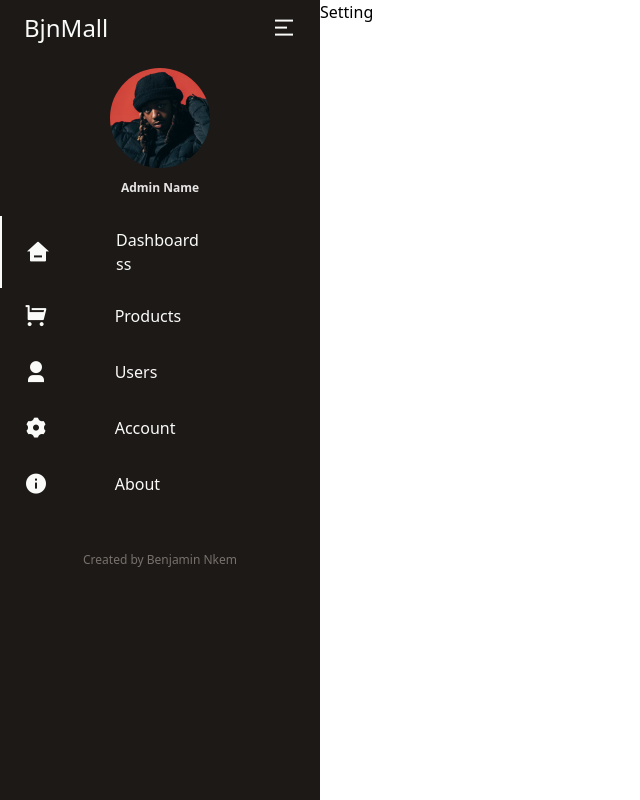
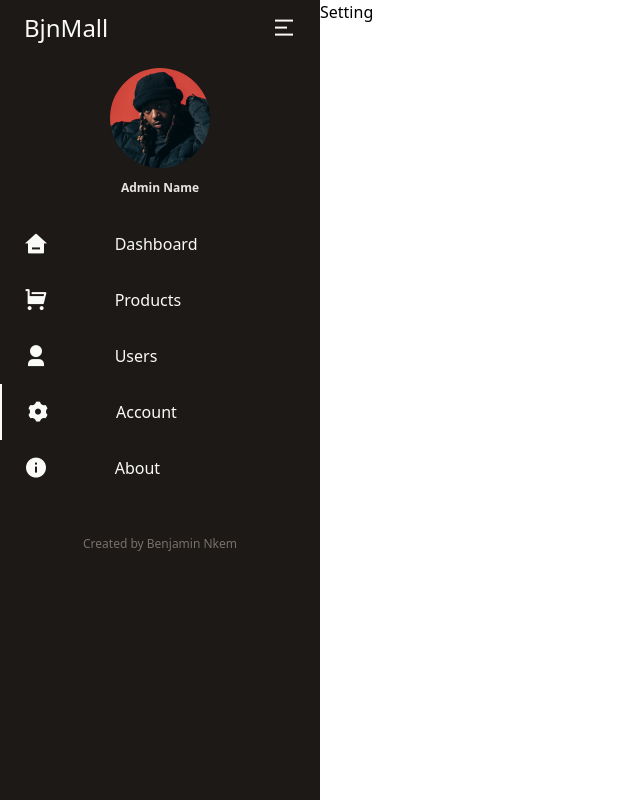
Before and after one commit to benjaminnkem/bjn-mall, a Next.js app: page /dashboard/settings in a window 1280 px wide. Shown: the whole page, without its empty margins (0-640 px from the left). Built offline with nearby package versions, Linux system fonts and the light colour scheme.

Commit message:
Fixed sidebar bug

```diff
--- a/app/dashboard/PathNameCheck.js
+++ b/app/dashboard/PathNameCheck.js
@@ -1,13 +1,9 @@
 "use client";
-import { usePathname } from "next/navigation";
+import { usePathName } from "next/navigation";
 
-export default function SideBarLinks() {
-  const pathname = usePathname();
-  return (
-    <>
-      <div>
-        ss
-      </div>
-    </>
-  );
-}
+const useClientPathNameCheck = () => {
+  const pathname = usePathName();
+  return { pathname };
+};
+
+export default useClientPathNameCheck;
--- /dev/null
+++ b/app/dashboard/SidePanelLinks.js
@@ -0,0 +1,52 @@
+"use client";
+import Link from "next/link";
+import { usePathname } from "next/navigation";
+
+const SidePanelLinks = () => {
+  const currentPath = usePathname();
+
+  return (
+    <div className="mt-5">
+      <Link href="/dashboard">
+        <div
+          className={`grid grid-cols-3 hover:shadow-md items-center px-6 duration-100 hover:bg-stone-800 dark:hover:bg-stone-700 py-3 select-none ${
+            currentPath === "/dashboard" ? "border-l-2 border-stone-50" : ""
+          }`}
+        >
+          <i className="ri-home-3-fill text-2xl"></i>
+          <p className="hidden md:inline-block">Dashboard</p>
+        </div>
+      </Link>
+      <Link href="/dashboard/products">
+        <div className="grid grid-cols-3 hover:shadow-md items-center px-6 duration-100 hover:bg-stone-800 dark:hover:bg-stone-700 py-3 select-none">
+          <i className="ri-shopping-cart-fill text-2xl"></i>
+          <p className="hidden md:inline-block">Products</p>
+        </div>
+      </Link>
+      <Link href="/dashboard/users">
+        <div className="grid grid-cols-3 hover:shadow-md items-center px-6 duration-100 hover:bg-stone-800 dark:hover:bg-stone-700 py-3 select-none">
+          <i className="ri-user-3-fill text-2xl"></i>
+          <p className="hidden md:inline-block">Users</p>
+        </div>
+      </Link>
+      <Link href="/dashboard/settings">
+        <div
+          className={`grid grid-cols-3 hover:shadow-md items-center px-6 duration-100 hover:bg-stone-800 dark:hover:bg-stone-700 py-3 select-none ${
+            currentPath === "/dashboard/settings" ? "border-l-2 border-stone-50" : ""
+          }`}
+        >
+          <i className="ri-settings-3-fill text-2xl"></i>
+          <p className="hidden md:inline-block">Account</p>
+        </div>
+      </Link>
+      <Link href="#">
+        <div className="grid grid-cols-3 hover:shadow-md items-center px-6 duration-100 hover:bg-stone-800 dark:hover:bg-stone-700 py-3 select-none">
+          <i className="ri-information-fill text-2xl"></i>
+          <p className="hidden md:inline-block">About</p>
+        </div>
+      </Link>
+    </div>
+  );
+};
+
+export default SidePanelLinks;
--- a/app/dashboard/layout.js
+++ b/app/dashboard/layout.js
@@ -1,8 +1,7 @@
 import Image from "next/image";
-import Link from "next/link";
 import "./dashboard.css";
 import "remixicon/fonts/remixicon.css";
-import PathNameCheck from "./PathNameCheck";
+import SidePanelLinks from "./sidePanelLinks";
 
 export const metadata = {
   title: "Dashboard",
@@ -10,14 +9,6 @@ export const metadata = {
 };
 
 export default function DashboardLayout({ children }) {
-  const pathname = <PathNameCheck />;
-  if (pathname === "/dashboard") {
-    console.log(pathname);
-    console.log("here");
-  } else {
-    console.log(pathname);
-    console.log("nope");
-  }
   return (
     <>
       <div className="grid h-full">
@@ -42,46 +33,7 @@ export default function DashboardLayout({ children }) {
             </div>
           </div>
 
-          <div className="mt-5">
-            <Link href="/dashboard">
-              <div
-                className={`grid grid-cols-3 hover:shadow-md items-center px-6 duration-200 hover:bg-stone-800 dark:hover:bg-stone-700 py-3 select-none ${
-                  pathname === "/dashboard" ? "border-l-2 border-stone-50" : "border-l-2 border-stone-50"
-                }`}
-              >
-                <i className="ri-home-3-fill text-2xl"></i>
-                <p className="hidden md:inline-block">Dashboard {pathname}</p>
-              </div>
-            </Link>
-            <Link href="/dashboard/products">
-              <div className="grid grid-cols-3 hover:shadow-md items-center px-6 duration-200 hover:bg-stone-800 dark:hover:bg-stone-700 py-3 select-none">
-                <i className="ri-shopping-cart-fill text-2xl"></i>
-                <p className="hidden md:inline-block">Products</p>
-              </div>
-            </Link>
-            <Link href="/dashboard/users">
-              <div className="grid grid-cols-3 hover:shadow-md items-center px-6 duration-200 hover:bg-stone-800 dark:hover:bg-stone-700 py-3 select-none">
-                <i className="ri-user-3-fill text-2xl"></i>
-                <p className="hidden md:inline-block">Users</p>
-              </div>
-            </Link>
-            <Link href="/dashboard/settings">
-              <div
-                className={`grid grid-cols-3 hover:shadow-md items-center px-6 duration-200 hover:bg-stone-800 dark:hover:bg-stone-700 py-3 select-none ${
-                  pathname === "/dashboard/settings" ? "border-l-2 border-stone-50" : ""
-                }`}
-              >
-                <i className="ri-settings-3-fill text-2xl"></i>
-                <p className="hidden md:inline-block">Account</p>
-              </div>
-            </Link>
-            <Link href="#">
-              <div className="grid grid-cols-3 hover:shadow-md items-center px-6 duration-200 hover:bg-stone-800 dark:hover:bg-stone-700 py-3 select-none">
-                <i className="ri-information-fill text-2xl"></i>
-                <p className="hidden md:inline-block">About</p>
-              </div>
-            </Link>
-          </div>
+          <SidePanelLinks />
 
           <div className="sticky bottom-2 mt-10 text-center">
             <p className="text-xs text-stone-500 bottom-3 left-1/2 right-1/2">Created by Benjamin Nkem</p>
```
